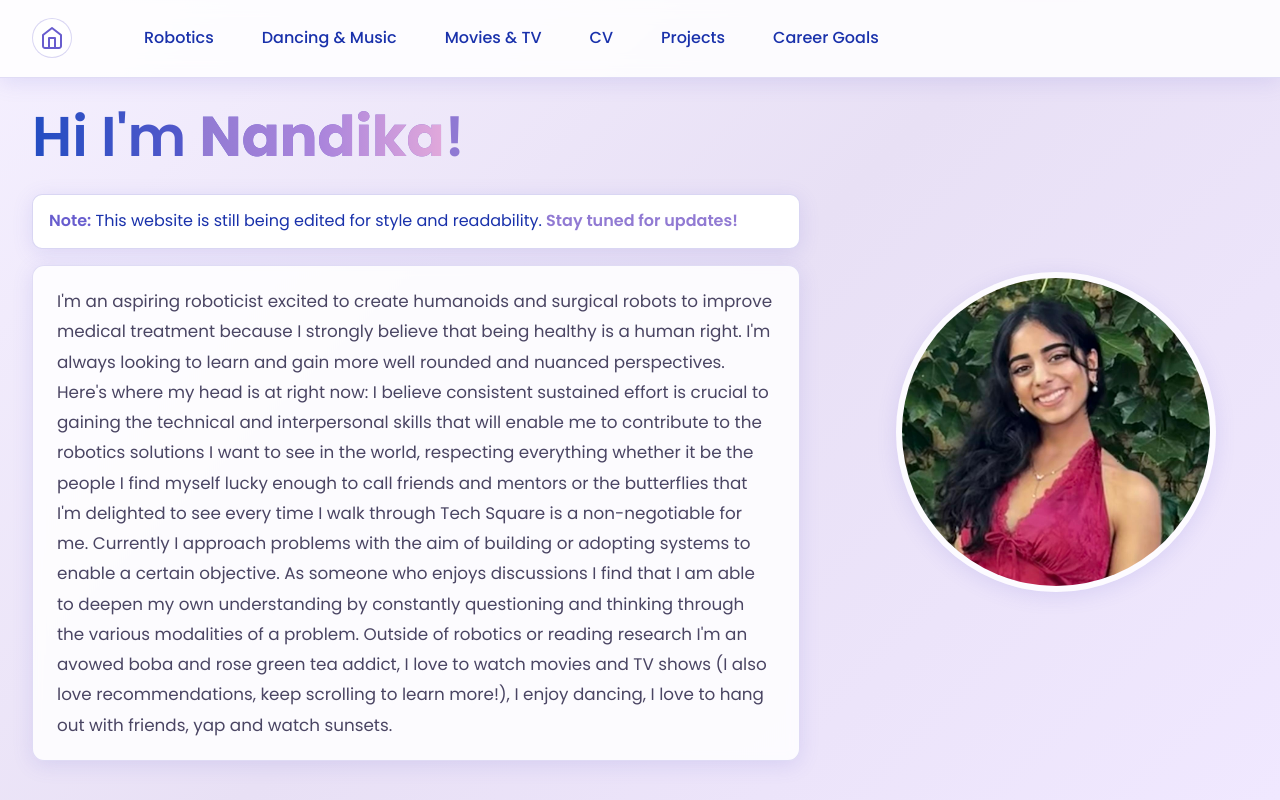
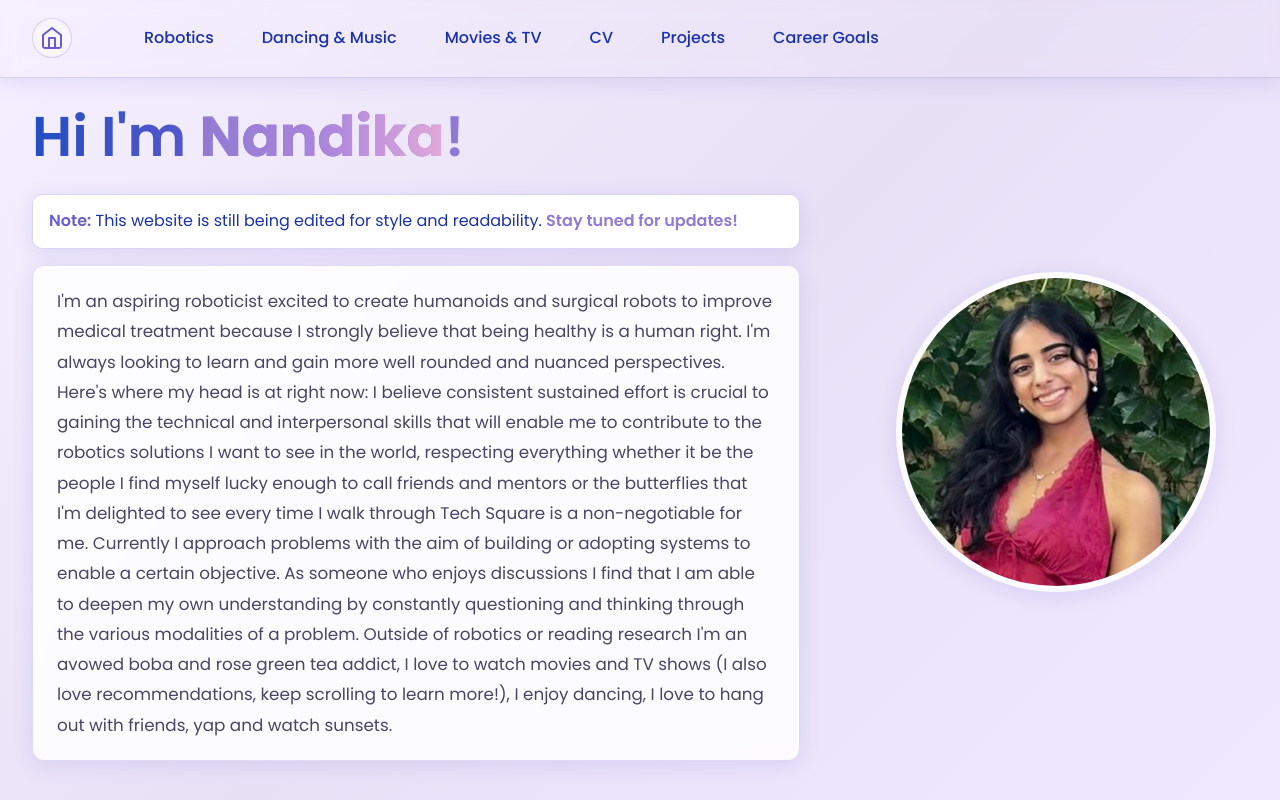
Before and after one commit to nandikakohli/nandika-kohli, a React (Vite) app in the folder personal-website/: page / in a window 1280 px wide. Built offline with nearby package versions, Linux system fonts and the light colour scheme.

Commit message:
Make navigation bar transparent

```diff
--- a/personal-website/src/App.css
+++ b/personal-website/src/App.css
@@ -202,7 +202,7 @@ p, li, a, button, input, textarea, select {
 }
 
 .navbar {
-  background: rgba(255, 255, 255, 0.85);
+  background: rgba(255, 255, 255, 0);
   backdrop-filter: blur(10px);
   box-shadow: var(--shadow);
   position: fixed;
@@ -614,7 +614,7 @@ h1 {
 
 .checklist li {
   padding: 0.5rem 0;
-  border-bottom: 1px solid rgba(140, 88, 137, 0.1);
+  border-bottom: 1px solid rgba(104, 93, 206, 0.1);
 }
 
 .checklist li:last-child {
@@ -624,7 +624,7 @@ h1 {
 .checklist li::before {
   content: '\2713';
   font-size: 1.2rem;
-  color: var(--muted-purple);
+  color: var(--vibrant-purple);
   margin-right: 0.5rem;
 }
 
```
